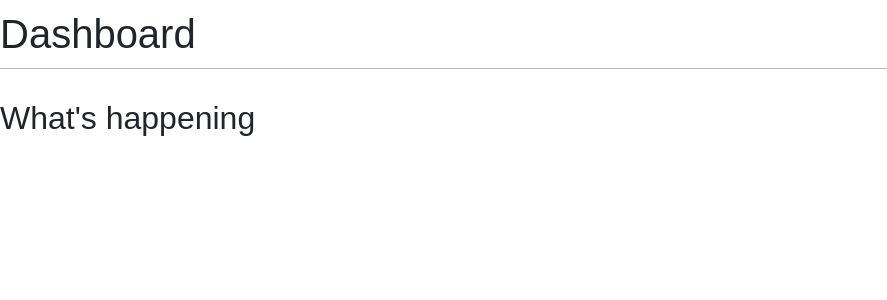
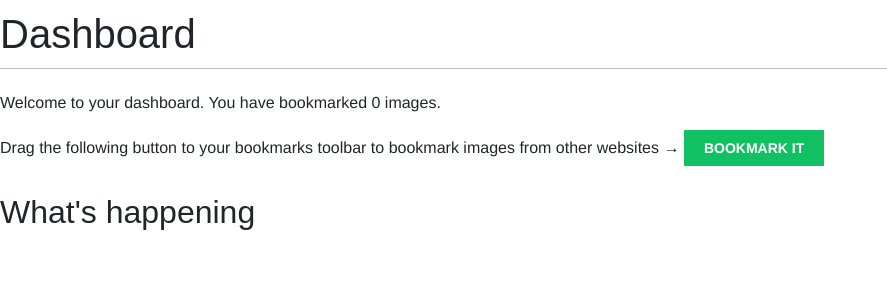
Before and after one commit to chetat/bookmarker, a Django app: page /account/ in a window 1280 px wide. Shown: the part 54-354 px from the top of the page, without its empty margins (0-887 px from the left). Run offline with Django 3.2, Linux system fonts and the light colour scheme; the visitor is signed in with stand-in values (Sample User, id 1); data comes from the database, SQL or seed files in the repository; data that the repository does not hold is empty; some libraries are stand-ins or nearby versions; some web fonts are replaced.

Commit message:
Add users actions to main dashboard

```diff
--- a/account/templates/account/dashboard.html
+++ b/account/templates/account/dashboard.html
@@ -3,7 +3,10 @@
 {% block content %}
   <h1>Dashboard</h1>
 
-
+{% with total_images_created=request.user.images_created.count %}
+  <p>Welcome to your dashboard. You have bookmarked {{ total_images_created }} image{{ total_images_created|pluralize }}.</p>
+{% endwith %}
+<p>Drag the following button to your bookmarks toolbar to bookmark images from other websites → <a href="javascript:{% include "bookmarklet_launcher.js" %}" class="button">Bookmark it</a></p>
   <h2>What's happening</h2>
   <div id="action-list">
     {% for action in actions %}
--- a/account/views.py
+++ b/account/views.py
@@ -66,8 +66,17 @@
             if user is not None:
                 if user.is_active:
                     login(request, user)
+                    # Display all actions by default
+                    actions = Action.objects.exclude(user=request.user)
+                    following_ids = request.user.following.values_list('id',
+                                                                    flat=True)
+                    if following_ids:
+                        # If user is following others, retrieve only their actions
+                        actions = actions.filter(user_id__in=following_ids)
+                    actions = actions.select_related('user', 'user__profile').prefetch_related('target')[:10]
                     return render(request, 'account/dashboard.html', {
-                        'user': user
+                        'user': user,
+                        'actions': actions
                     })
                 else:
                     return HttpResponse('Disabled Account')
```
Also changed, not shown: requirements.txt (added, +28 -0 lines).
